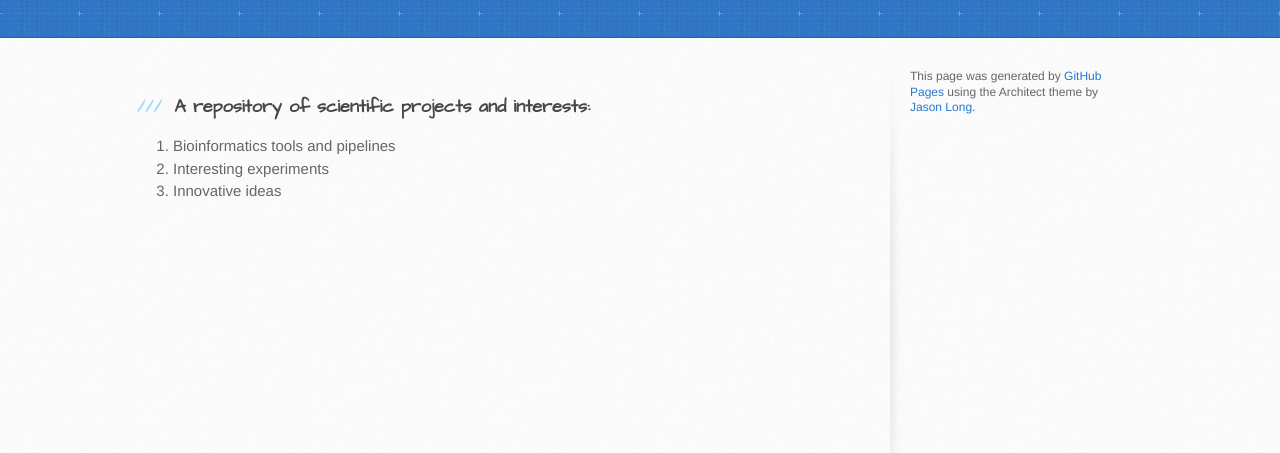
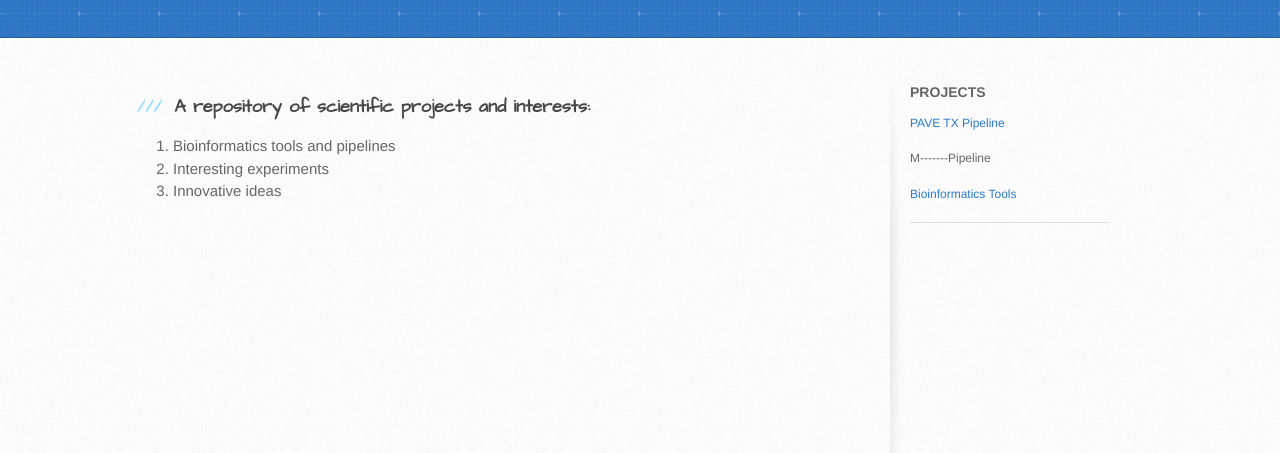
Before and after one commit to antmarge/mmlantonio.github.io, a plain HTML site: page index.html in a window 1280 px wide. Shown: the part 307-760 px from the top of the page. Drawn offline with Linux system fonts and the light colour scheme.

Commit message:
Update index.html

```diff
--- a/index.html
+++ b/index.html
@@ -38,10 +38,14 @@
 </ol>
         </section>
 
-        <aside id="sidebar">
+          <aside id="sidebar">
+            <h3>PROJECTS</h3>
+            <p><a href="https://mmlantonio.github.io/PAVE"><medium>PAVE TX Pipeline</medium></a></p>
+            <p><medium>M-------Pipeline</medium></p>
+            <p><a href="https://mmlantonio.github.io/Bioinformatics-tools">Bioinformatics Tools</a></p>
+          <hr>
+            <h3></h3>
 
-
-          <p>This page was generated by <a href="https://pages.github.com">GitHub Pages</a> using the Architect theme by <a href="https://twitter.com/jasonlong">Jason Long</a>.</p>
         </aside>
       </div>
     </div>
```
